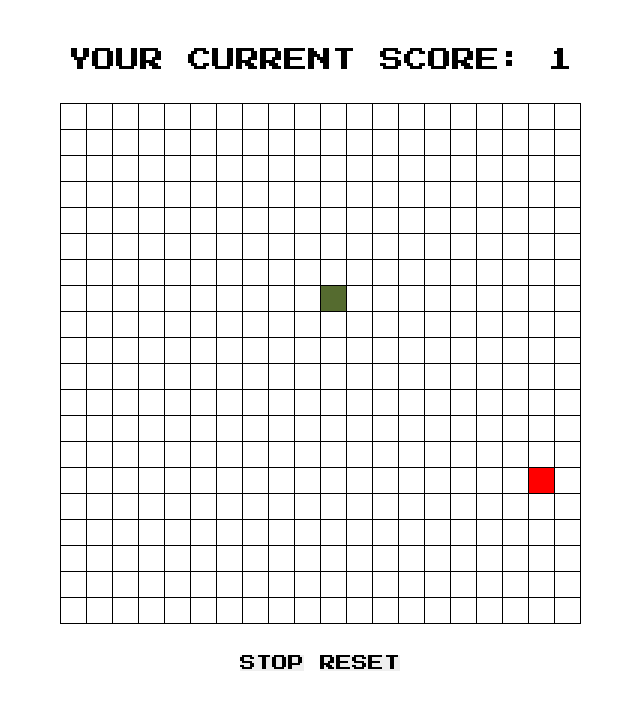
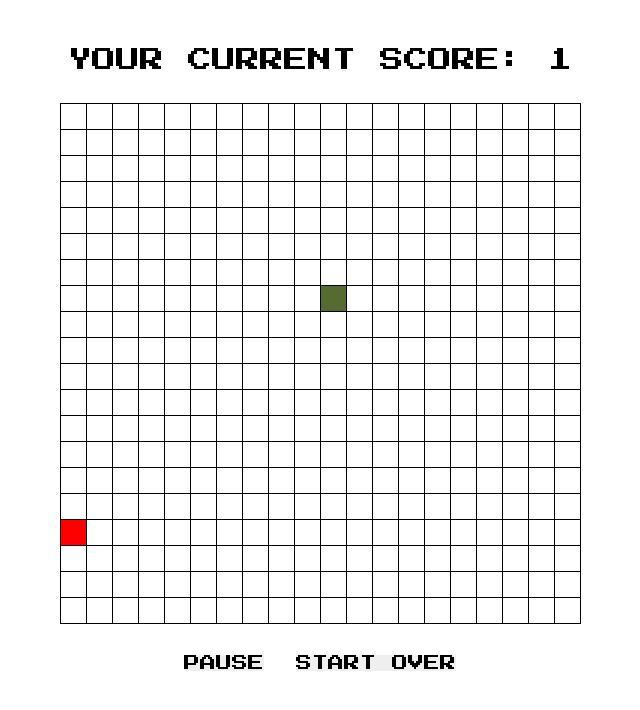
Before and after one commit to Raskolnikoff-D-503/snake-game, a React app: page / in a window 1280 px wide. Shown: the top 710 px of the page, without its empty margins (320-960 px from the left). Built offline with nearby package versions, Linux system fonts and the light colour scheme.

Commit message:
Refactoring, Added controller component to store all the logic, created context for the controller component

```diff
--- a/src/components/App/App.scss
+++ b/src/components/App/App.scss
@@ -6,12 +6,3 @@
   flex-direction: column;
   gap: 32px;
 }
-
-.score-container {
-  font-size: 24px;
-}
-
-.button-group {
-  display: flex;
-  gap: 16px;
-}
--- a/src/components/App/App.tsx
+++ b/src/components/App/App.tsx
@@ -1,129 +1,104 @@
-import React, {KeyboardEvent, useCallback, useEffect, useState} from 'react';
-import {ControlKeys, SnakeBodyPart} from '@/types';
-import {Board} from '@/components';
-import {getRandomCoordinates, isControlKeys, hasDuplicates} from '@/utils';
-import {SPEED, DIRECTION, KEYBOARD_DIRECTION} from '@/constants';
+import React from 'react';
+import {Board, ButtonGroup, Controller, Header} from '@/components';
 
 import './App.scss';
 
-const initialCoords: number = 150;
-const initialSnakeCoords: SnakeBodyPart[] = [
-  {
-    coords: initialCoords,
-    direction: DIRECTION.RIGHT,
-  },
-];
+// const initialCoords: number = 150;
+// const initialSnakeCoords: SnakeBodyPart[] = [
+//   {
+//     coords: initialCoords,
+//     direction: DIRECTION.RIGHT,
+//   },
+// ];
 
 export const App = () => {
-  const [snakeCoords, setSnakeCoords] = useState<SnakeBodyPart[]>(initialSnakeCoords);
-  const [appleCoords, setAppleCoords] = useState<number>(getRandomCoordinates());
-  const [snakeMove, setSnakeMove] = useState<ControlKeys | null>(null);
-  const [moveElementCoords, setMoveElementCoords] = useState<SnakeBodyPart[]>([]);
-  const [newSnakeBodyPart, setNewSnakeBodyPart] = useState<number | null>(null);
+  // const [snakeCoords, setSnakeCoords] = useState<SnakeBodyPart[]>(initialSnakeCoords);
+  // const [appleCoords, setAppleCoords] = useState<number>(getRandomCoordinates());
+  // const [snakeMove, setSnakeMove] = useState<ControlKeys | null>(null);
+  // const [newSnakeBodyPart, setNewSnakeBodyPart] = useState<number | null>(null);
 
-  const onKeyPressed = useCallback(
-    (event: KeyboardEvent) => {
-      event.preventDefault();
+  // const onKeyPressed = useCallback(
+  //   (event: KeyboardEvent) => {
+  //     event.preventDefault();
 
-      const key = event.key;
-      if (isControlKeys(key) && key !== snakeMove) {
-        setSnakeMove(key);
-        setMoveElementCoords((current) => {
-          const currMoves = [...current];
-          const coords = current.map((item) => item.coords);
-          const index = coords.indexOf(snakeCoords[0].coords);
+  //     const key = event.key;
+  //     if (isControlKeys(key) && key !== snakeMove) {
+  //       setSnakeMove(key);
+  //     }
+  //   },
+  //   [snakeCoords],
+  // );
 
-          if (index >= 0) {
-            currMoves[index];
-            return currMoves;
-          }
+  // const onStopClick = useCallback(() => {
+  //   setSnakeMove(null);
+  // }, []);
 
-          return [...current, {coords: snakeCoords[0].coords, direction: KEYBOARD_DIRECTION[key]}];
-        });
-      }
-    },
-    [snakeCoords],
-  );
+  // const onResetClick = useCallback(() => {
+  //   setSnakeMove(null);
+  //   setSnakeCoords(initialSnakeCoords);
+  //   setAppleCoords(getRandomCoordinates());
+  //   setNewSnakeBodyPart(null);
+  // }, []);
 
-  const onStopClick = useCallback(() => {
-    setSnakeMove(null);
-  }, []);
+  // useEffect(() => {
+  //   let moveSnakeHandler: NodeJS.Timeout | undefined;
+  //   clearTimeout(moveSnakeHandler);
 
-  const onResetClick = useCallback(() => {
-    setSnakeMove(null);
-    setMoveElementCoords([]);
-    setSnakeCoords(initialSnakeCoords);
-    setAppleCoords(getRandomCoordinates());
-    setNewSnakeBodyPart(null);
-  }, []);
+  //   if (snakeMove !== null) {
+  //     if (hasDuplicates(snakeCoords.map((item) => item.coords))) {
+  //       console.log('Game Is Over');
 
-  useEffect(() => {
-    let moveSnakeHandler: NodeJS.Timeout | undefined;
-    clearTimeout(moveSnakeHandler);
+  //       setSnakeMove(null);
+  //     }
 
-    if (snakeMove !== null) {
-      setMoveElementCoords((current) => [
-        ...current.reduce<SnakeBodyPart[]>((acc, curr) => {
-          if (snakeCoords.find((item) => item.coords === curr.coords)) {
-            return [...acc, curr];
-          } else {
-            return acc;
-          }
-        }, []),
-      ]);
+  //     moveSnakeHandler = setTimeout(() => {
+  //       setSnakeCoords((current) => {
+  //         return current.map((item, index, array) => {
+  //           if (index === 0) {
+  //             const direction = KEYBOARD_DIRECTION[snakeMove];
+  //             return {
+  //               coords: item.coords + direction,
+  //               direction,
+  //             };
+  //           } else {
+  //             const direction = array[index - 1].direction;
+  //             return {coords: item.coords + direction, direction};
+  //           }
+  //         });
+  //       });
+  //     }, SPEED);
+  //     const lastElement = snakeCoords.at(-1);
 
-      if (hasDuplicates(snakeCoords.map((item) => item.coords))) {
-        console.log('Game Is Over');
+  //     if (
+  //       newSnakeBodyPart !== null &&
+  //       lastElement &&
+  //       !snakeCoords.find((item) => item.coords === newSnakeBodyPart)
+  //     ) {
+  //       setSnakeCoords((current) => [
+  //         ...current,
+  //         {coords: newSnakeBodyPart, direction: lastElement.direction},
+  //       ]);
+  //       setNewSnakeBodyPart(null);
+  //     }
 
-        setSnakeMove(null);
-      }
+  //     if (snakeCoords?.find((coords) => coords.coords === appleCoords)) {
+  //       setNewSnakeBodyPart(snakeCoords[snakeCoords.length - 1].coords);
+  //       setAppleCoords(getRandomCoordinates());
+  //     }
+  //   }
 
-      moveSnakeHandler = setTimeout(() => {
-        setSnakeCoords((current) => {
-          return current.map((item) => {
-            const move = moveElementCoords.find((coords) => coords.coords === item.coords);
-
-            if (move) {
-              return {coords: item.coords + move.direction, direction: move.direction};
-            } else {
-              return {...item, coords: item.coords + item.direction};
-            }
-          });
-        });
-      }, SPEED);
-      const lastElement = snakeCoords.at(-1);
-
-      if (
-        newSnakeBodyPart !== null &&
-        lastElement &&
-        !snakeCoords.find((item) => item.coords === newSnakeBodyPart)
-      ) {
-        setSnakeCoords((current) => [
-          ...current,
-          {coords: newSnakeBodyPart, direction: lastElement.direction},
-        ]);
-        setNewSnakeBodyPart(null);
-      }
-
-      if (snakeCoords?.find((coords) => coords.coords === appleCoords)) {
-        setNewSnakeBodyPart(snakeCoords[snakeCoords.length - 1].coords);
-        setAppleCoords(getRandomCoordinates());
-      }
-    }
-
-    return () => {
-      clearTimeout(moveSnakeHandler);
-    };
-  }, [snakeMove, snakeCoords]);
+  //   return () => {
+  //     clearTimeout(moveSnakeHandler);
+  //   };
+  // }, [snakeMove, snakeCoords]);
 
   return (
     <div className={'app'}>
-      <div className={'score-container'}>YOUR CURRENT SCORE: {snakeCoords.length}</div>
-      <Board onKeyPressed={onKeyPressed} snakeCoords={snakeCoords} appleCoords={appleCoords} />
-      <div className={'button-group'}>
-        <button onClick={onStopClick}>STOP</button>
-        <button onClick={onResetClick}>RESET</button>
-      </div>
+      <Controller>
+        <Header />
+        <Board />
+        <ButtonGroup />
+      </Controller>
     </div>
   );
 };
--- a/src/components/Board/Board.tsx
+++ b/src/components/Board/Board.tsx
@@ -1,30 +1,18 @@
-import React, {KeyboardEvent} from 'react';
-import {SnakeBodyPart} from '@/types';
-import {Cell} from '@/components';
+import React, {useContext} from 'react';
+import {Cell, ControllerContext} from '@/components';
 import {BOARD_SIZE} from '@/constants';
 
 import './Board.scss';
 
-type Props = {
-  onKeyPressed: (event: KeyboardEvent) => void;
-  snakeCoords: SnakeBodyPart[];
-  appleCoords: number;
-};
-
 const boardCells: null[] = new Array(BOARD_SIZE.MEDIUM).fill(null);
 
-export const Board = ({onKeyPressed, snakeCoords, appleCoords}: Props) => {
+export const Board = () => {
+  const controllerContext = useContext(ControllerContext);
+
   return (
-    <div className={'board'} tabIndex={0} onKeyDown={onKeyPressed}>
+    <div className={'board'} tabIndex={0} onKeyDown={controllerContext?.onKeyPressed}>
       {boardCells.map((_, index) => {
-        return (
-          <Cell
-            key={index}
-            cellCoords={index}
-            appleCoords={appleCoords}
-            snakeCoords={snakeCoords}
-          ></Cell>
-        );
+        return <Cell key={index} cellCoords={index}></Cell>;
       })}
     </div>
   );
--- /dev/null
+++ b/src/components/ButtonGroup/ButtonGroup.scss
@@ -0,0 +1,4 @@
+.button-group {
+  display: flex;
+  gap: 32px;
+}
--- /dev/null
+++ b/src/components/ButtonGroup/ButtonGroup.tsx
@@ -0,0 +1,15 @@
+import React, {useContext} from 'react';
+import {ControllerContext} from '@/components';
+
+import './ButtonGroup.scss';
+
+export const ButtonGroup = () => {
+  const controllerContext = useContext(ControllerContext);
+
+  return (
+    <div className={'button-group'}>
+      <button onClick={controllerContext?.onPause}>PAUSE</button>
+      <button onClick={controllerContext?.onStartOver}>START OVER</button>
+    </div>
+  );
+};
--- a/src/components/Cell/Cell.tsx
+++ b/src/components/Cell/Cell.tsx
@@ -1,17 +1,19 @@
-import React from 'react';
-import {SnakeBodyPart} from '@/types';
+import React, {useContext} from 'react';
+import {ControllerContext} from '@/components';
 
 import './Cell.scss';
 
 type Props = {
   cellCoords: number;
-  appleCoords: number;
-  snakeCoords: SnakeBodyPart[];
 };
 
-export const Cell = ({cellCoords, appleCoords, snakeCoords}: Props) => {
-  const isAppleOnCurrentCell = cellCoords === appleCoords;
-  const isSnakeOnCurrentCell = snakeCoords?.find((coords) => coords.coords === cellCoords);
+export const Cell = ({cellCoords}: Props) => {
+  const controllerContext = useContext(ControllerContext);
+
+  const isAppleOnCurrentCell = cellCoords === controllerContext?.appleCoords;
+  const isSnakeOnCurrentCell = controllerContext?.snakeCoords?.find(
+    (coords) => coords.coords === cellCoords,
+  );
 
   return (
     <div
--- /dev/null
+++ b/src/components/Controller/Controller.tsx
@@ -0,0 +1,114 @@
+import React, {KeyboardEvent, ReactNode, useState, useCallback, useEffect} from 'react';
+import {SnakeBodyPart, ControlKeys} from '@/types';
+import {ControllerContext} from './ControllerContext';
+import {getRandomCoordinates, isControlKeys, hasDuplicates} from '@/utils';
+import {DIRECTION, KEYBOARD_DIRECTION, SPEED} from '@/constants';
+
+type Props = {
+  children: ReactNode;
+};
+
+const initialCoords: number = 150;
+const initialSnakeCoords: SnakeBodyPart[] = [
+  {
+    coords: initialCoords,
+    direction: DIRECTION.RIGHT,
+  },
+];
+
+export const Controller = ({children}: Props) => {
+  const [snakeCoords, setSnakeCoords] = useState<SnakeBodyPart[]>(initialSnakeCoords);
+  const [appleCoords, setAppleCoords] = useState<number>(getRandomCoordinates());
+  const [snakeMove, setSnakeMove] = useState<ControlKeys | null>(null);
+  const [newSnakeBodyPart, setNewSnakeBodyPart] = useState<number | null>(null);
+
+  const onKeyPressed = useCallback(
+    (event: KeyboardEvent) => {
+      event.preventDefault();
+
+      const key = event.key;
+      if (isControlKeys(key) && key !== snakeMove) {
+        setSnakeMove(key);
+      }
+    },
+    [snakeCoords],
+  );
+
+  const onPause = useCallback(() => {
+    setSnakeMove(null);
+  }, []);
+
+  const onStartOver = useCallback(() => {
+    setSnakeMove(null);
+    setSnakeCoords(initialSnakeCoords);
+    setAppleCoords(getRandomCoordinates());
+    setNewSnakeBodyPart(null);
+  }, []);
+
+  useEffect(() => {
+    let moveSnakeHandler: NodeJS.Timeout | undefined;
+    clearTimeout(moveSnakeHandler);
+
+    if (snakeMove !== null) {
+      if (hasDuplicates(snakeCoords.map((item) => item.coords))) {
+        console.log('Game Is Over');
+
+        setSnakeMove(null);
+      }
+
+      moveSnakeHandler = setTimeout(() => {
+        setSnakeCoords((current) => {
+          return current.map((item, index, array) => {
+            if (index === 0) {
+              const direction = KEYBOARD_DIRECTION[snakeMove];
+              return {
+                coords: item.coords + direction,
+                direction,
+              };
+            } else {
+              const direction = array[index - 1].direction;
+              return {coords: item.coords + direction, direction};
+            }
+          });
+        });
+      }, SPEED);
+      const lastElement = snakeCoords.at(-1);
+
+      if (
+        newSnakeBodyPart !== null &&
+        lastElement &&
+        !snakeCoords.find((item) => item.coords === newSnakeBodyPart)
+      ) {
+        setSnakeCoords((current) => [
+          ...current,
+          {coords: newSnakeBodyPart, direction: lastElement.direction},
+        ]);
+        setNewSnakeBodyPart(null);
+      }
+
+      if (snakeCoords?.find((coords) => coords.coords === appleCoords)) {
+        setNewSnakeBodyPart(snakeCoords[snakeCoords.length - 1].coords);
+        setAppleCoords(getRandomCoordinates());
+      }
+    }
+
+    return () => {
+      clearTimeout(moveSnakeHandler);
+    };
+  }, [snakeMove, snakeCoords]);
+
+  return (
+    <ControllerContext.Provider
+      value={{
+        onKeyPressed,
+        onPause,
+        onStartOver,
+        points: snakeCoords.length,
+        snakeCoords,
+        appleCoords,
+      }}
+    >
+      {children}
+    </ControllerContext.Provider>
+  );
+};
--- /dev/null
+++ b/src/components/Controller/ControllerContext.tsx
@@ -0,0 +1,13 @@
+import {createContext, KeyboardEvent} from 'react';
+import {SnakeBodyPart} from '@/types';
+
+type ControllerContext = {
+  points: number;
+  snakeCoords: SnakeBodyPart[];
+  appleCoords: number;
+  onKeyPressed: (event: KeyboardEvent) => void;
+  onPause: () => void;
+  onStartOver: () => void;
+};
+
+export const ControllerContext = createContext<ControllerContext | null>(null);
--- /dev/null
+++ b/src/components/Controller/index.ts
@@ -0,0 +1,2 @@
+export {Controller} from './Controller';
+export {ControllerContext} from './ControllerContext';
--- /dev/null
+++ b/src/components/Header/Header.scss
@@ -0,0 +1,3 @@
+.header {
+  font-size: 24px;
+}
--- /dev/null
+++ b/src/components/Header/Header.tsx
@@ -0,0 +1,10 @@
+import React, {useContext} from 'react';
+import {ControllerContext} from '@/components';
+
+import './Header.scss';
+
+export const Header = () => {
+  const controllerContext = useContext(ControllerContext);
+
+  return <div className={'header'}>YOUR CURRENT SCORE: {controllerContext?.points ?? '...'}</div>;
+};
--- a/src/components/index.ts
+++ b/src/components/index.ts
@@ -1,3 +1,6 @@
 export {App} from './App/App';
+export {Controller, ControllerContext} from './Controller';
+export {Header} from './Header/Header';
+export {ButtonGroup} from './ButtonGroup/ButtonGroup';
 export {Board} from './Board/Board';
 export {Cell} from './Cell/Cell';
```
